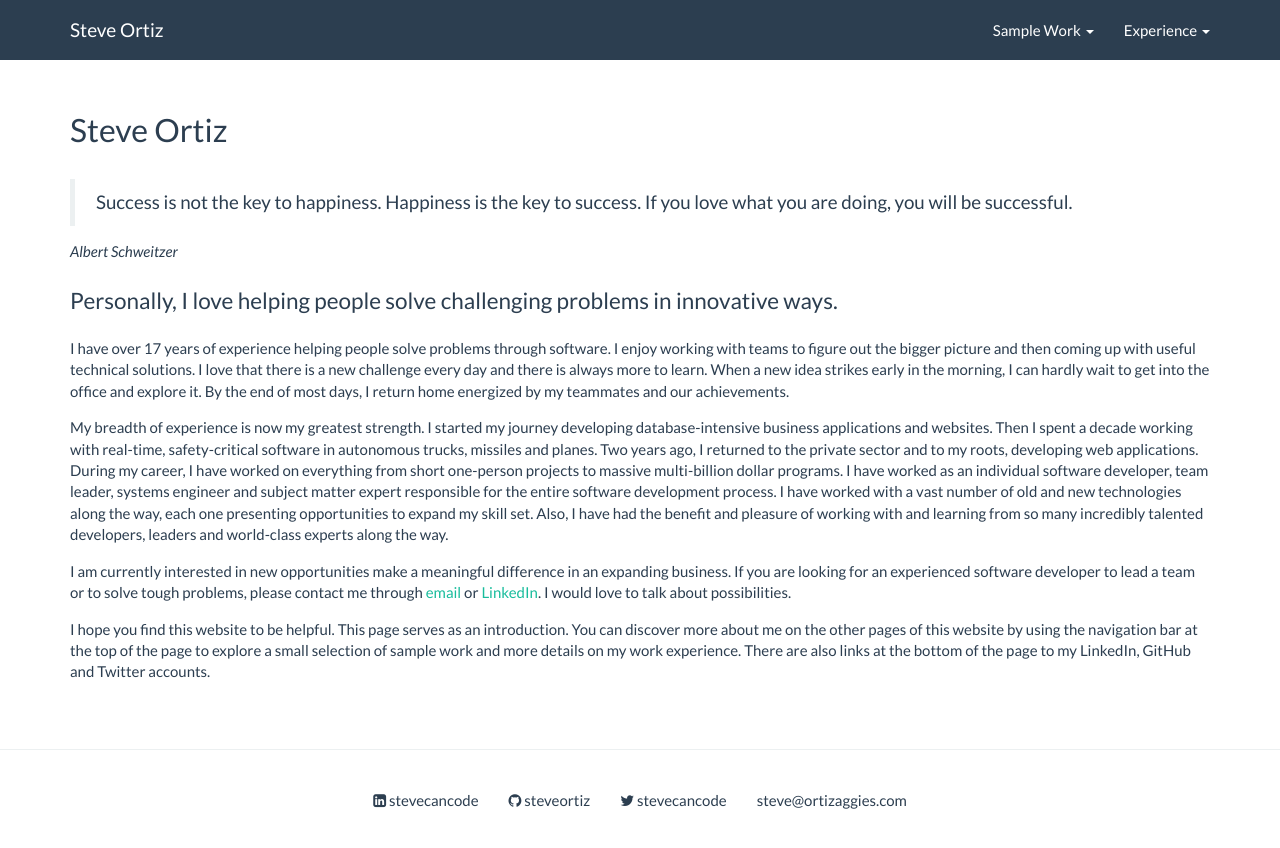
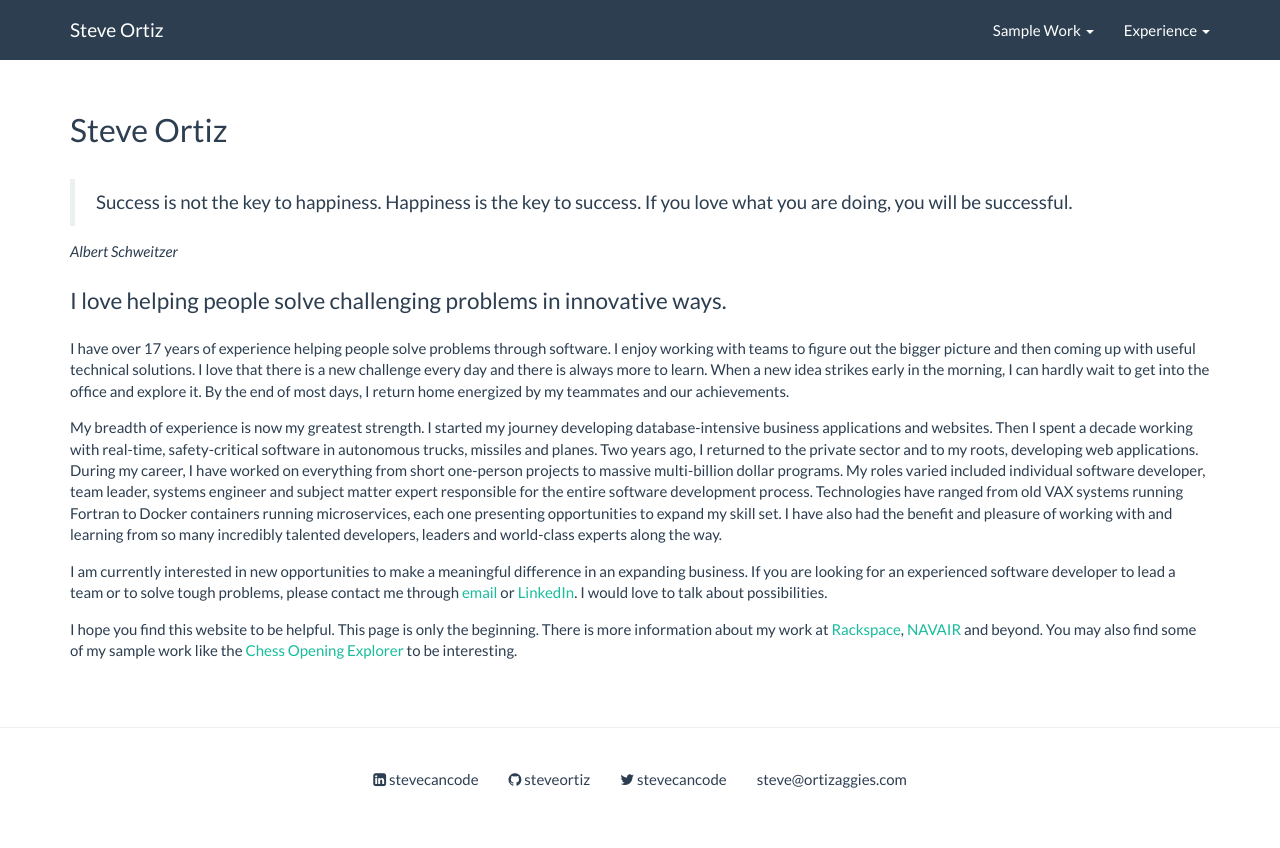
Before and after one commit to chesshacker/chesshacker.github.io, a Jekyll site: the page built from index.md, in a window 1280 px wide. Shown: the top 848 px of the page. Built offline with Jekyll 4.4.1, drawn with Linux system fonts in a browser that asks for light colours; nearby versions of some CDN libraries.

Commit message:
minor content edits

```diff
--- a/index.md
+++ b/index.md
@@ -5,8 +5,8 @@ you love what you are doing, you will be successful."
 cite: "Albert Schweitzer"
 ---
 
-<p class="lead" markdown="1">Personally, I love helping people solve challenging
-problems in innovative ways.</p>
+<p class="lead" markdown="1">I love helping people solve challenging problems in
+innovative ways.</p>
 
 I have over 17 years of experience helping people solve problems through
 software. I enjoy working with teams to figure out the bigger picture and then
@@ -21,25 +21,28 @@ decade working with real-time, safety-critical software in autonomous trucks,
 missiles and planes. Two years ago, I returned to the private sector and to my
 roots, developing web applications. During my career, I have worked on
 everything from short one-person projects to massive multi-billion dollar
-programs. I have worked as an individual software developer, team leader,
+programs. My roles varied included individual software developer, team leader,
 systems engineer and subject matter expert responsible for the entire software
-development process. I have worked with a vast number of old and new
-technologies along the way, each one presenting opportunities to expand my skill
-set. Also, I have had the benefit and pleasure of working with and learning from
-so many incredibly talented developers, leaders and world-class experts along
-the way.
+development process. Technologies have ranged from old VAX systems running
+Fortran to Docker containers running microservices, each one presenting
+opportunities to expand my skill set. I have also had the benefit and pleasure
+of working with and learning from so many incredibly talented developers,
+leaders and world-class experts along the way.
 
-I am currently interested in new opportunities make a meaningful difference in
-an expanding business. If you are looking for an experienced software developer
-to lead a team or to solve tough problems, please contact me through
+I am currently interested in new opportunities to make a meaningful difference
+in an expanding business. If you are looking for an experienced software
+developer to lead a team or to solve tough problems, please contact me through
 [email][email] or [LinkedIn][linkedin]. I would love to talk about
 possibilities.
 
-I hope you find this website to be helpful. This page serves as an introduction.
-You can discover more about me on the other pages of this website by using the
-navigation bar at the top of the page to explore a small selection of sample
-work and more details on my work experience. There are also links at the bottom
-of the page to my LinkedIn, GitHub and Twitter accounts.
+I hope you find this website to be helpful. This page is only the beginning.
+There is more information about my work at [Rackspace][rackspace],
+[NAVAIR][navair] and beyond. You may also find some of my sample work like the
+[Chess Opening Explorer][chess] to be interesting.
 
-[linkedin]: https://www.linkedin.com/in/{{site.linkedin_username}}
-[email]:    mailto:{{site.email}}
+
+[linkedin]:   https://www.linkedin.com/in/{{site.linkedin_username}}
+[email]:      mailto:{{site.email}}
+[rackspace]:  /experience/rackspace/
+[navair]:     /experience/navair/
+[chess]:      /sample-work/chess-openings/
```
Also changed, not shown: experience/quetzal.md (+1 -1 lines), _sass/_my-custom.scss (line endings or trailing spaces).
